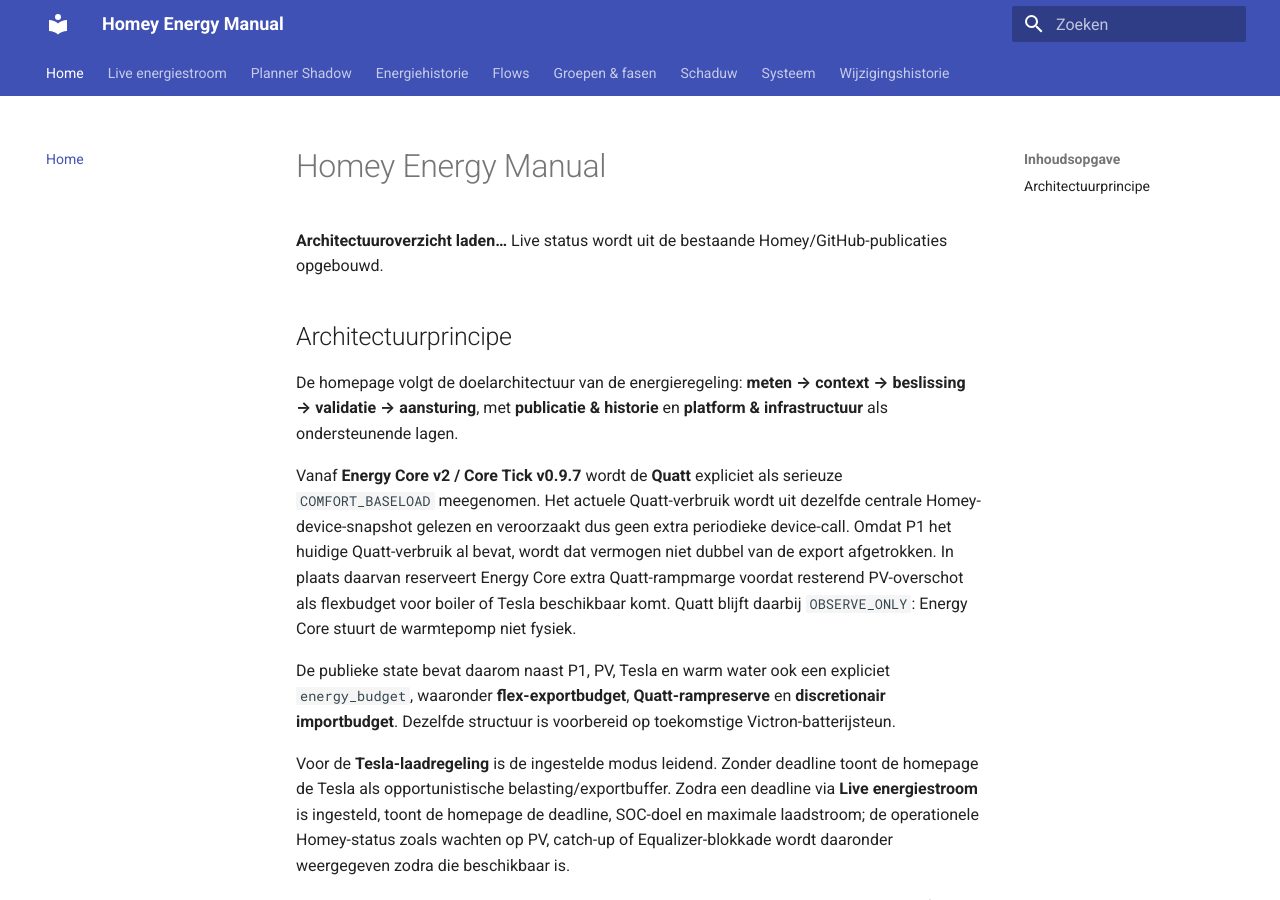
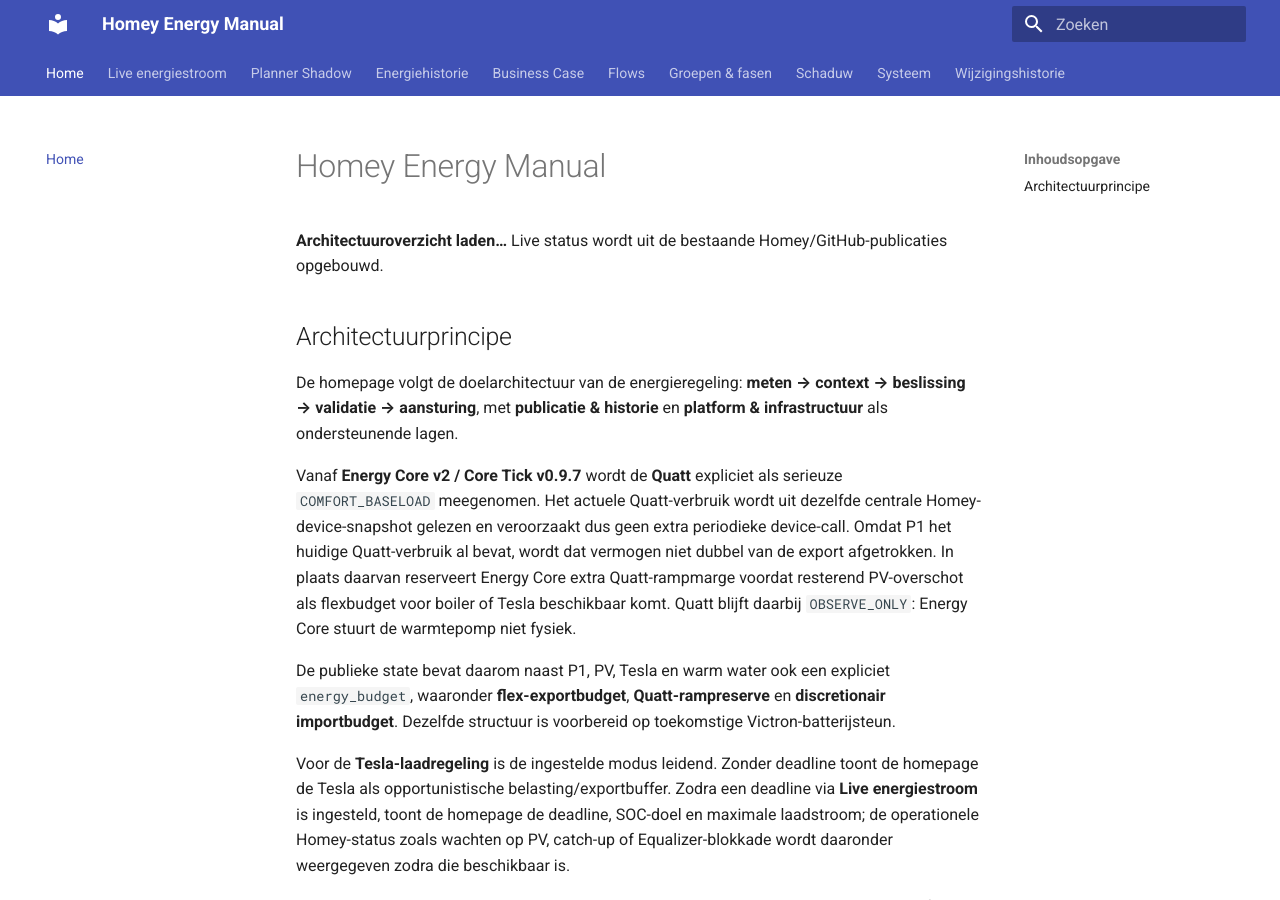
Before and after one commit to OnsKasteeltje/homey-energy-manual, an MkDocs documentation site: the page built from docs/index.md, in a window 1280 px wide and 900 px high. Built offline with MkDocs 1.6.1 and Material for MkDocs 9.7.7, drawn with Linux system fonts in a browser that asks for light colours.

Commit message:
Add Business Case tab after Energy History

```diff
--- a/mkdocs.yml
+++ b/mkdocs.yml
@@ -14,6 +14,7 @@
   - Live energiestroom: live-energie.md
   - Planner Shadow: planner-shadow.md
   - Energiehistorie: energiehistorie.md
+  - Business Case: business-case.md
   - Flows:
       - Warm water: warm-water.md
       - Energie Manager PV: energie-manager.md
```
